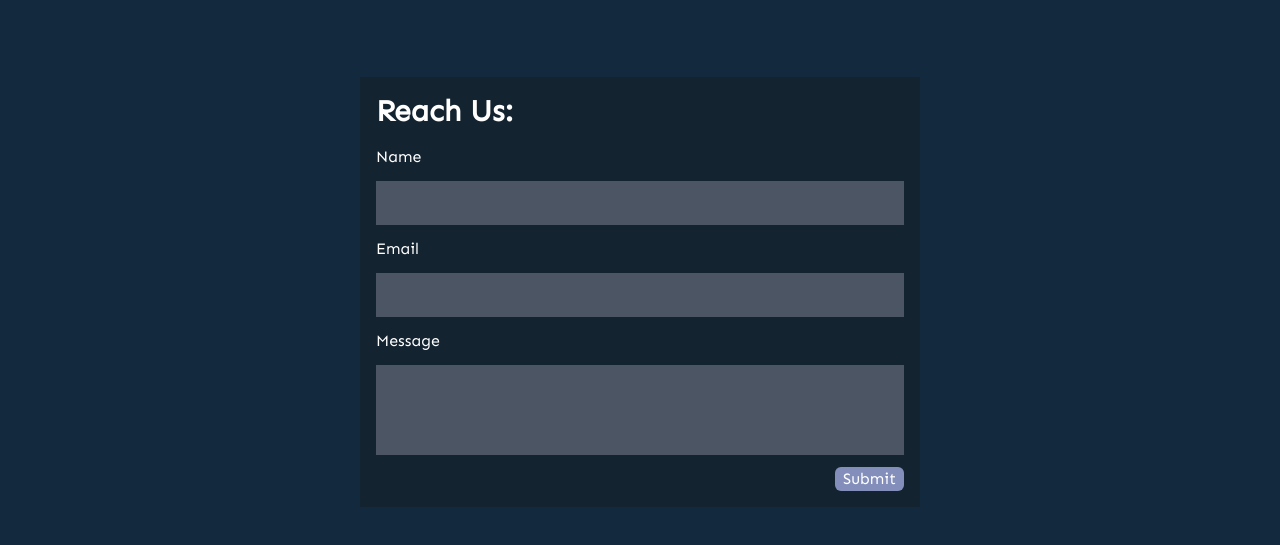
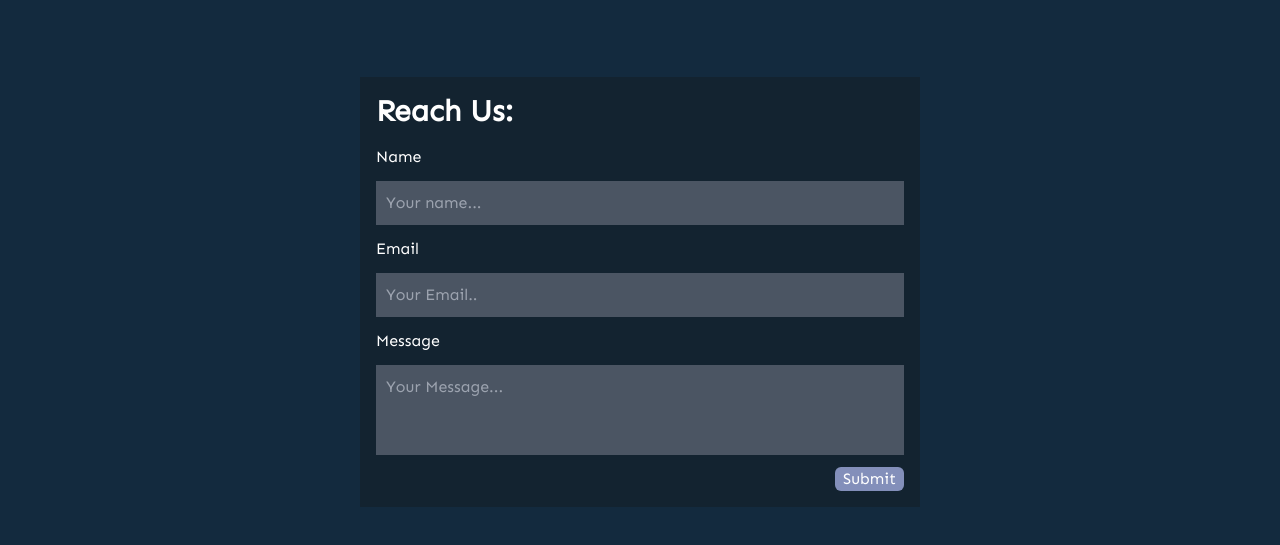
Before and after one commit to SF-Hacks-at-SFSU/SFHacks2024, an Astro site: page /sponsors in a window 1280 px wide. Shown: the part 685-1230 px from the top of the page. Built offline with nearby package versions, Linux system fonts and the light colour scheme; Astro itself is replaced by a stand-in of ours.

Commit message:
Message Form kind of works..

```diff
--- a/src/components/sponsors/SponsorUsForum.tsx
+++ b/src/components/sponsors/SponsorUsForum.tsx
@@ -14,12 +14,14 @@ export default function SponsorUsForum() {
           className=" bg-gray-600 text-gray-300 p-2.5"
           id="name"
           name="name"
+          placeholder="Your name..."
         />
         <label className="text-white">Email</label>
         <input
           type="text"
           className=" bg-gray-600 text-gray-300 p-2.5 "
           name="email"
+          placeholder="Your Email.."
         />
         <label className="text-white">Message</label>
 
@@ -27,6 +29,7 @@ export default function SponsorUsForum() {
           type="text"
           className=" bg-gray-600 text-gray-300 p-2.5 pb-14"
           name="body"
+          placeholder="Your Message..."
         />
         <button className=" bg-sfGreyBlue rounded-md text-white w-fit px-2 place-self-end ">
           {" "}
```
